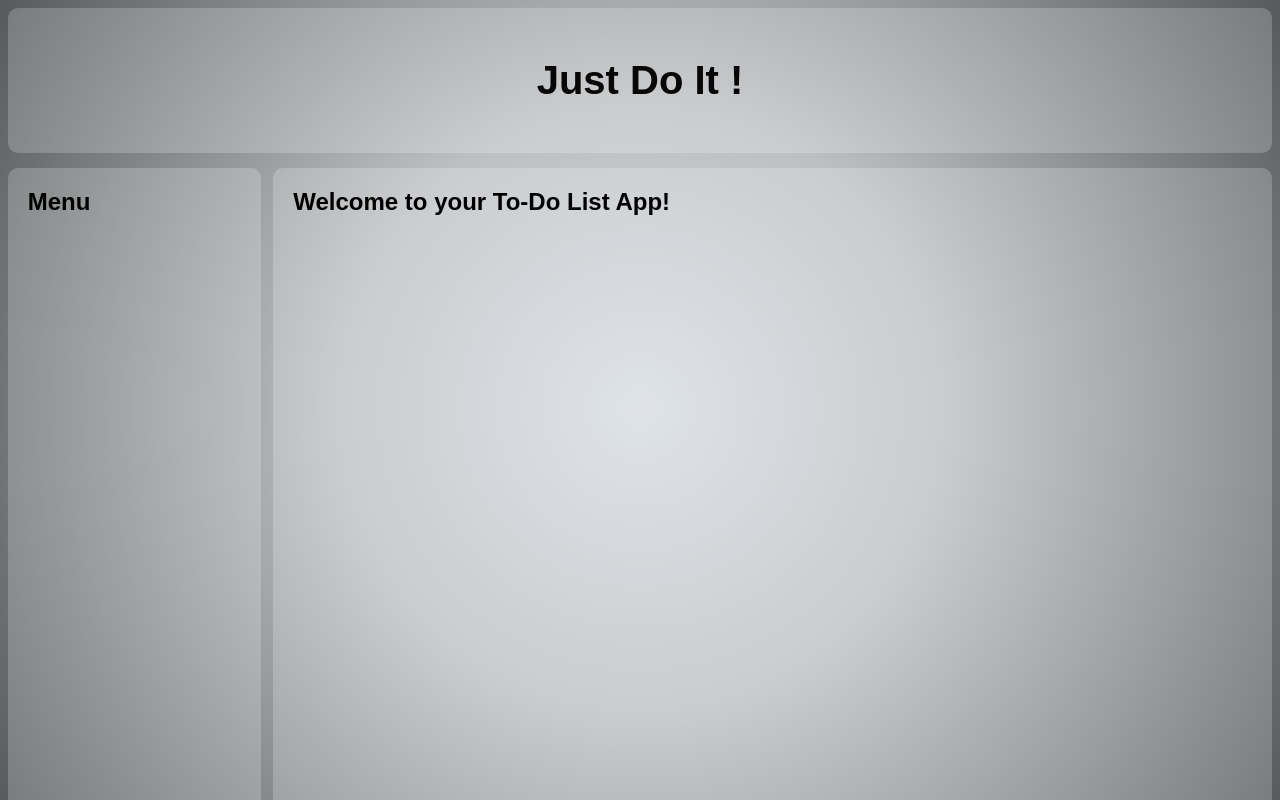
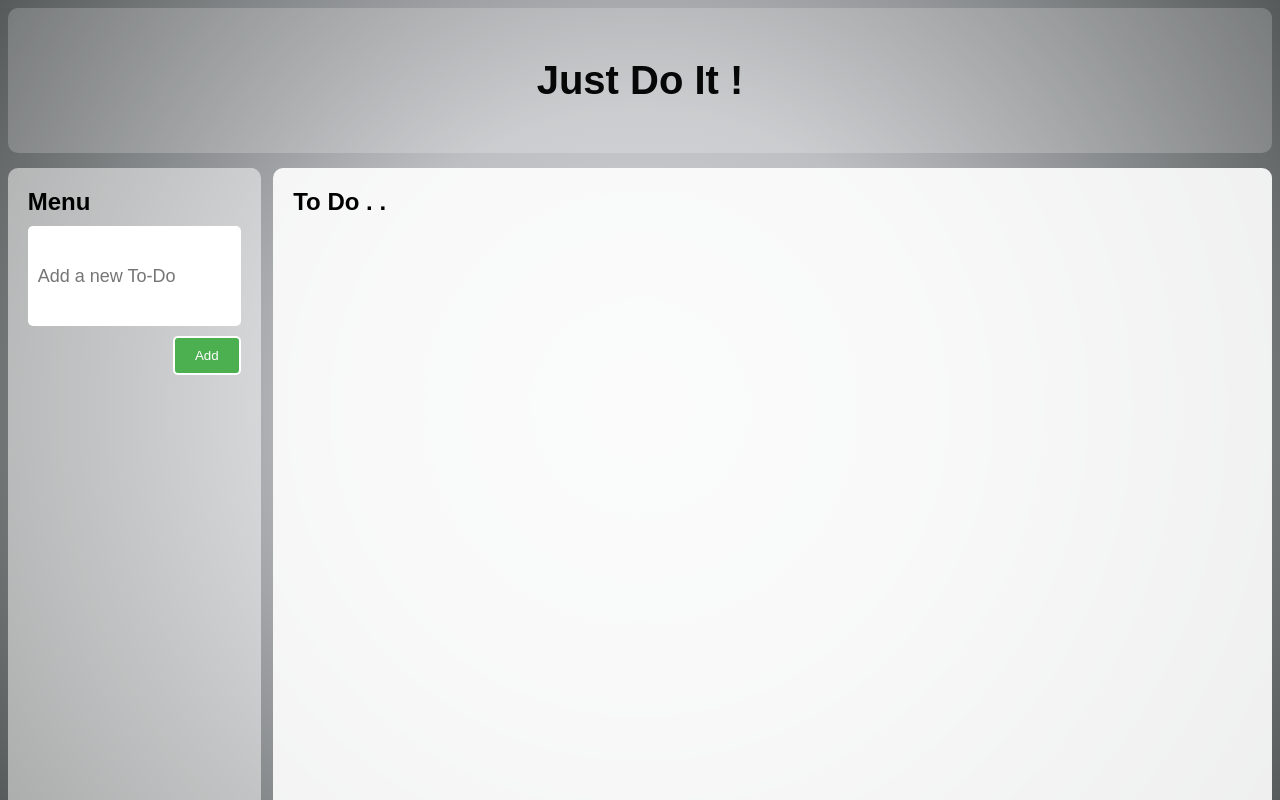
Before and after one commit to alwynsajan/ToDo-List, a React (Create React App) app: page / in a window 1280 px wide. Shown: the top 800 px of the page. Built offline with nearby package versions, Linux system fonts and the light colour scheme; the HTML template or start-up script is replaced by a standard one.

Commit message:
Added States to take ToDo inputs.

```diff
--- a/src/Components/Container/Container.css
+++ b/src/Components/Container/Container.css
@@ -15,9 +15,36 @@
 }
 
 .navBar {
-  background: rgba(255, 255, 255, 0.2);
+  background: rgba(255, 255, 255, 0.5);
 }
 
 .contents {
-  background: rgba(255, 255, 255, 0.2);
+  background: rgba(255, 255, 255, 0.9);
 }
+
+.todoInput {
+  width: 100%;
+  height: 100px;
+  padding: 10px;
+  margin-top: 10px;
+  border: none;
+  border-radius: 5px;
+  box-sizing: border-box;
+  font-size: 18px;
+}
+
+.addButton {
+  display: block;
+  margin-top: 10px;
+  margin-left: auto;
+  padding: 10px 20px;
+  border: 2px solid white;
+  border-radius: 5px;
+  background-color: #4CAF50;
+  color: white;
+  cursor: pointer;
+}
+
+.addButton:hover {
+  background-color: #45a049;
+}
--- a/src/Components/Container/Container.js
+++ b/src/Components/Container/Container.js
@@ -1,13 +1,15 @@
-import React from 'react'
+import React,{useState} from 'react'
 import './Container.css'
 import NavBar from './NavBar'
 import Contents from './Contents'
 
 function Container() {
+    const [toDoList, setToDoList] = useState([]);
+
   return (
-    <div class="containerElement">
-        <NavBar/>
-        <Contents/>
+    <div className="containerElement">
+        <NavBar toDoList= {toDoList} setToDoList={setToDoList} />
+        <Contents toDoList= {toDoList} setToDoList={setToDoList}/>
 
     </div>
   )
--- a/src/Components/Container/Contents.js
+++ b/src/Components/Container/Contents.js
@@ -1,11 +1,12 @@
 import React from 'react'
 import './Container'
 
-function Contents() {
+function Contents(props) {
+  const { toDoList, setToDoList } = props;
   return (
     <div>
         <h2 className='contents'>
-            Welcome to your To-Do List App!
+            To Do . .
         </h2>
     </div>
   )
--- a/src/Components/Container/NavBar.js
+++ b/src/Components/Container/NavBar.js
@@ -1,10 +1,36 @@
-import React from 'react'
+import React,{ useState } from 'react'
 import './Container'
 
-function NavBar() {
+function NavBar(props) {
+
+  const [inputValue, setInputValue] = useState('');
+  const { toDoList, setToDoList } = props;
+
+  const handleAdd = () => {
+    if (inputValue.trim() === '') return; // prevent empty todos
+
+    const newTodo = {
+      id: Date.now(), // unique ID
+      text: inputValue
+    };
+
+    setToDoList([...toDoList, newTodo]); // add to the list
+    setInputValue(''); // clear input
+  };
+
   return (
-    <div class="navBar">
-        <h2>Menu</h2>
+    <div className="navBar">
+        <div className="navBarInputItems">
+            <h2>Menu</h2>
+            <input
+              type="text"
+              placeholder="Add a new To-Do"
+              className="todoInput"
+              value={inputValue}
+              onChange={(e) => setInputValue(e.target.value)}
+            />
+        <button onClick={handleAdd} className="addButton">Add</button>
+        </div>
 
     </div>
   )
```
